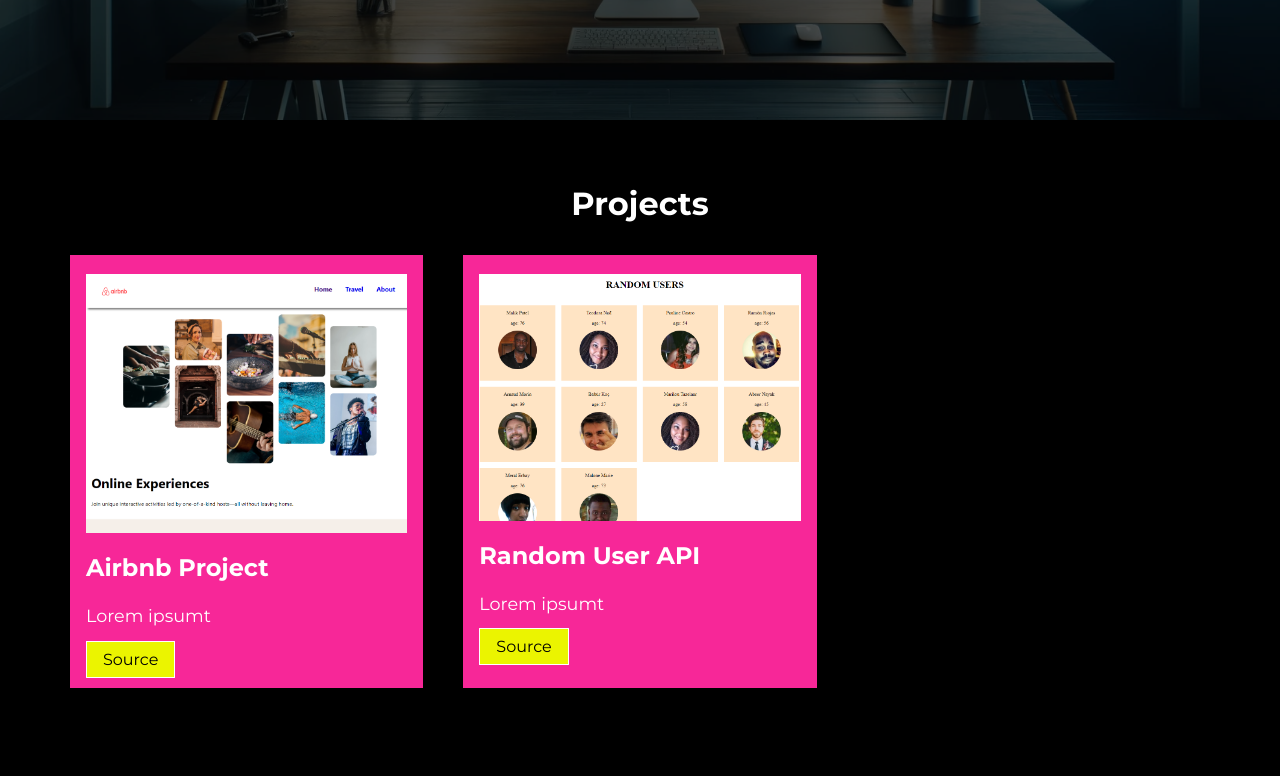
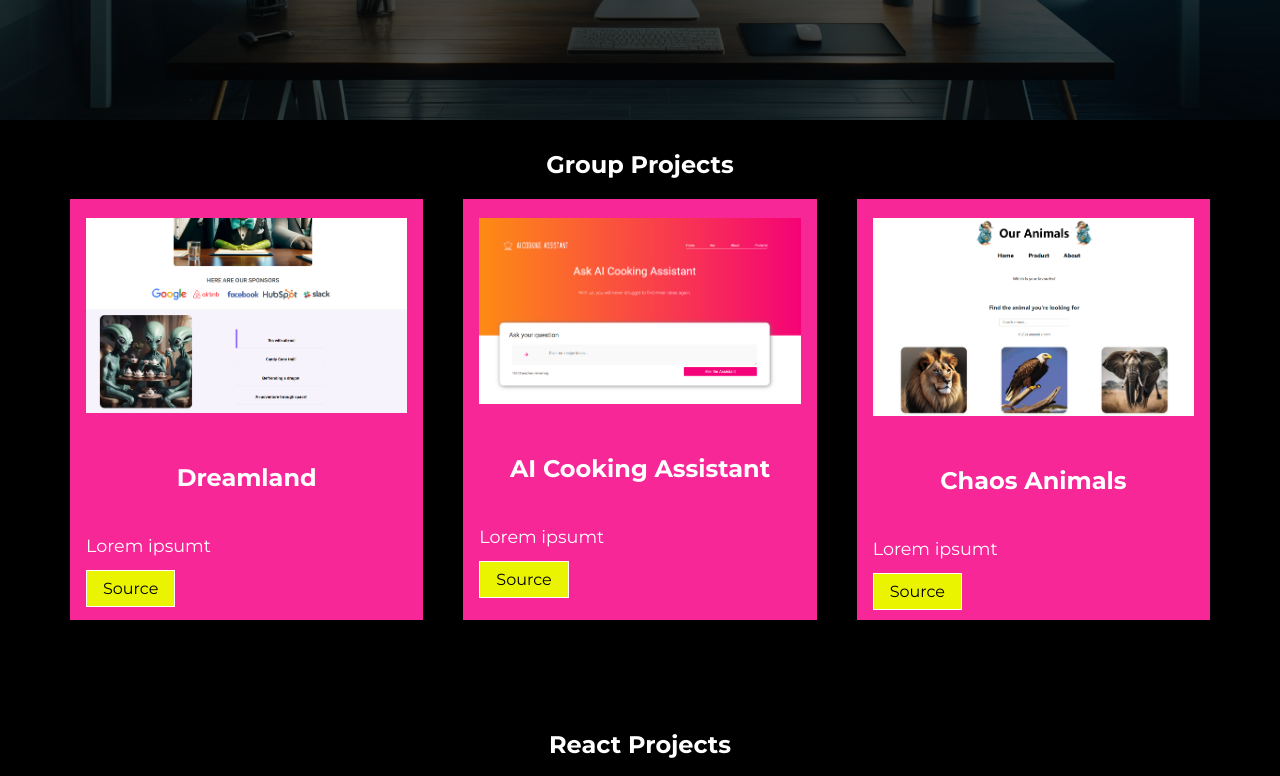
Before and after one commit to kamila-wilczynska/My-Portfolio, a React app: page /projects in a window 1280 px wide. Shown: the part 680-1456 px from the top of the page. Built offline with nearby package versions, Linux system fonts and the light colour scheme.

Commit message:
add cards

```diff
--- a/src/components/ProjectCardData.js
+++ b/src/components/ProjectCardData.js
@@ -1,19 +1,55 @@
 import project1 from "./assets/images/project1.png"
 import project2 from "./assets/images/project2.png"
+import projectGroup1 from "./assets/images/cooking-assistant.png"
+import projectGroup2 from "./assets/images/dreamland.png"
+import projectGroup3 from "./assets/images/chaos-animals.png"
+import otherGrid from "./assets/images/grid.png"
+
 
 const ProjectCardData = [
 	{
+		category: "React Projects",
 		imgsrc: project1,
 		title: "Airbnb Project",
 		text: "Lorem ipsum",
 		view: "https://github.com/kamila-wilczynska/Airbnb"
 	},
 	{
+		category: "Other Projects",
 		imgsrc: project2,
 		title: "Random User API",
 		text: "Lorem ipsum",
 		view: "https://github.com/kamila-wilczynska/Api--Random-User"
-	}
+	},
+	{
+		category: "Group Projects",
+		imgsrc: projectGroup2,
+		title: "Dreamland",
+		text: "Lorem ipsum",
+		view: "https://github.com/kamila-wilczynska/Dream-Generator"
+	},
+	{
+		category: "Group Projects",
+		imgsrc: projectGroup1,
+		title: "AI Cooking Assistant",
+		text: "Lorem ipsum",
+		view: "https://github.com/kamila-wilczynska/Team-Wolf"
+	},
+	{
+		category: "Group Projects",
+		imgsrc: projectGroup3,
+		title: "Chaos Animals",
+		text: "Lorem ipsum",
+		view: "https://github.com/kamila-wilczynska/animal-chaos"
+	},
+	{
+		category: "Other Projects",
+		imgsrc: otherGrid,
+		title: "Learning Grid-Fotomatic",
+		text: "Lorem ipsum",
+		view: "https://github.com/kamila-wilczynska/Fotomatic-Codecademy"
+	},
+
 ]
 
 export default ProjectCardData;
--- a/src/components/Work/Work.css
+++ b/src/components/Work/Work.css
@@ -49,3 +49,10 @@
 		grid-template-columns: 1fr;
 	}
 }
+
+
+.work-container h2 {
+	text-align: center;
+	margin-bottom: 20px;
+	margin-top: 30px;
+}
--- a/src/components/Work/Work.js
+++ b/src/components/Work/Work.js
@@ -1,34 +1,96 @@
+// import React from "react";
+// import "./Work.css"
+// import ProjectCardData from "../ProjectCardData";
+// import ProjectCard from "../ProjectCard/ProjectCard";
+
+
+
+// function Work() {
+// 	return (
+// 		<div className="work-container">
+// 			<h1 className="project-heading"> Projects</h1>
+// 			<div className="project-container">
+
+// 				{ProjectCardData.map((value, index) =>{
+// 					return(
+// 						<ProjectCard
+// 						key={index}
+// 						imgsrc = {value.imgsrc}
+// 						title= {value.title}
+// 						text= {value.text}
+// 						view= {value.view}
+
+
+// 						/>
+// 					)
+// 				})}
+
+
+// 			</div>
+// 		</div>
+// 	)
+// }
+
+// export default Work;
+
+
 import React from "react";
-import "./Work.css"
+import "./Work.css";
 import ProjectCardData from "../ProjectCardData";
 import ProjectCard from "../ProjectCard/ProjectCard";
 
+function Work() {
+	// Filtruj dane na podstawie kategorii
+	const groupProjects = ProjectCardData.filter(project => project.category === "Group Projects");
+	const reactProjects = ProjectCardData.filter(project => project.category === "React Projects");
+	const otherProjects = ProjectCardData.filter(project => project.category === "Other Projects");
 
-
-function Work() {
 	return (
 		<div className="work-container">
-			<h1 className="project-heading"> Projects</h1>
+
+			{/* Group Projects Section */}
+			<h2>Group Projects</h2>
 			<div className="project-container">
+				{groupProjects.map((value, index) => (
+					<ProjectCard
+						key={index}
+						imgsrc={value.imgsrc}
+						title={value.title}
+						text={value.text}
+						view={value.view}
+					/>
+				))}
+			</div>
 
-				{ProjectCardData.map((value, index) =>{
-					return(
-						<ProjectCard
+			{/* React Projects Section */}
+			<h2>React Projects</h2>
+			<div className="project-container">
+				{reactProjects.map((value, index) => (
+					<ProjectCard
 						key={index}
-						imgsrc = {value.imgsrc}
-						title= {value.title}
-						text= {value.text}
-						view= {value.view}
+						imgsrc={value.imgsrc}
+						title={value.title}
+						text={value.text}
+						view={value.view}
+					/>
+				))}
+			</div>
 
-
-						/>
-					)
-				})}
-
-
+			{/* Other Projects Section */}
+			<h2>React Projects</h2>
+			<div className="project-container">
+				{otherProjects.map((value, index) => (
+					<ProjectCard
+						key={index}
+						imgsrc={value.imgsrc}
+						title={value.title}
+						text={value.text}
+						view={value.view}
+					/>
+				))}
 			</div>
 		</div>
-	)
+	);
 }
 
 export default Work;
```
Also changed, not shown: src/components/assets/images/chaos-animals.png (added), src/components/assets/images/cooking-assistant.png (added), src/components/assets/images/dreamland.png (added), src/components/assets/images/grid.png (added).
